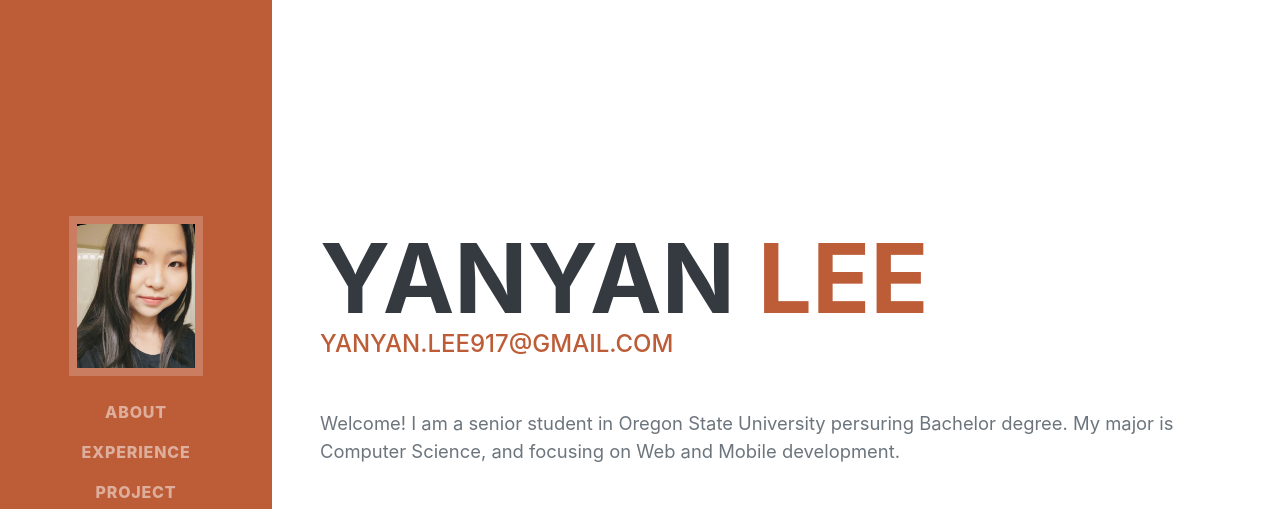
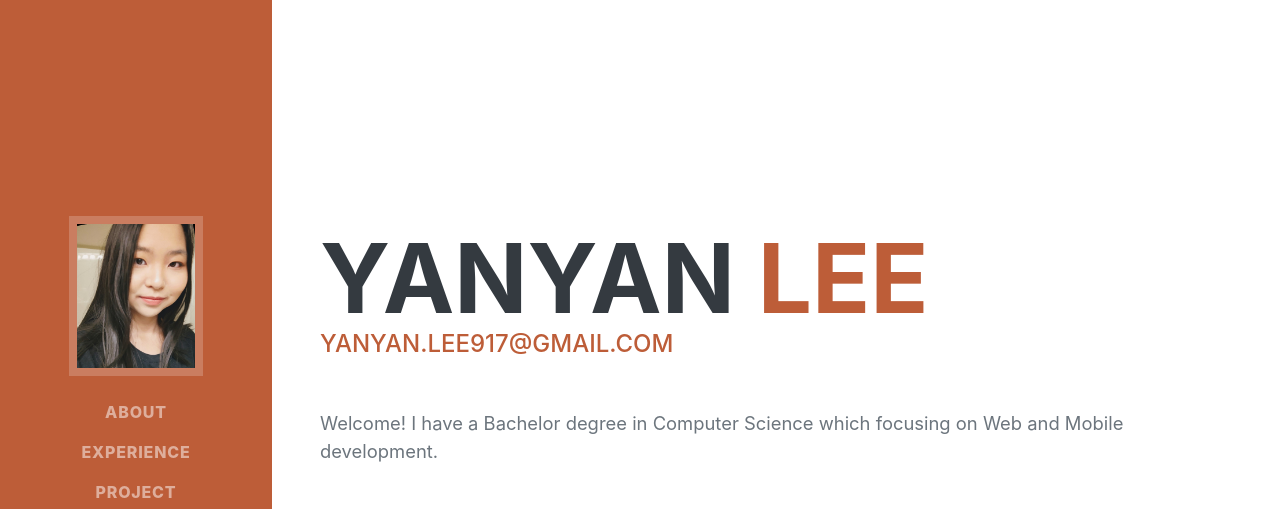
Before and after one commit to yanyan2019/portfolio, a website: page docs/index.html in a window 1280 px wide. Shown: the top 509 px of the page. Drawn offline with nearby package versions, Linux system fonts and the light colour scheme; a web font is replaced by a local one.

Commit message:
edit personal introduction

```diff
--- a/docs/index.html
+++ b/docs/index.html
@@ -48,7 +48,7 @@
                     <div class="subheading mb-5">
                         <a href="mailto:name@email.com">yanyan.lee917@gmail.com</a>
                     </div>
-                    <p class="lead mb-5">Welcome! I am a senior student in Oregon State University persuring Bachelor degree. My major is Computer Science, and focusing on Web and Mobile development.</p>
+                    <p class="lead mb-5">Welcome! I have a Bachelor degree in Computer Science which focusing on Web and Mobile development.</p>
                     <div class="social-icons">
                         <!-- <div class="social-icons" title="linkedin page">
                             <a class="social-icon"  href="https://www.linkedin.com/in/yanyan-lee-64167710a/">
```
